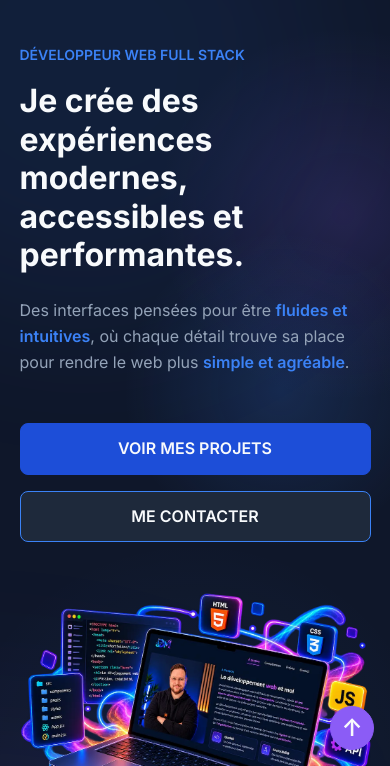
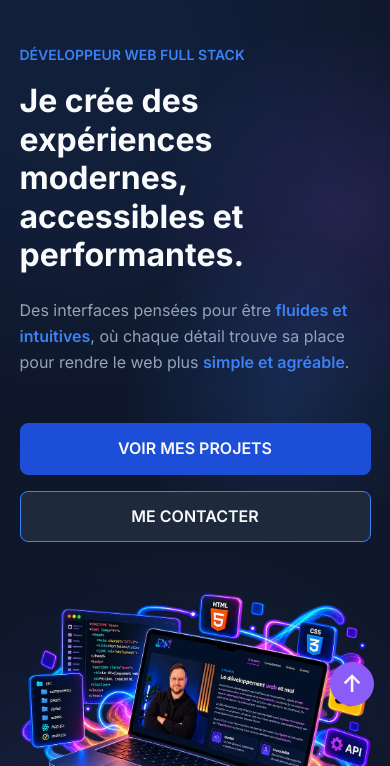
Before and after one commit to Dadou-Wicket/portfolio, a website: page frontend/index.html in a window 390 px wide. Shown: the part 78-844 px from the top of the page. Drawn offline with Linux system fonts and the light colour scheme.

Commit message:
fix: adjust back-to-top button position

```diff
--- a/frontend/index.html
+++ b/frontend/index.html
@@ -559,7 +559,11 @@
         <p>© 2026 David Maron — Tous droits réservés.</p>
       </div>
     </footer>
-    <button class="back-to-top" type="button" aria-label="Retour en haut">
+    <button
+      class="back-to-top"
+      type="button"
+      aria-label="Retour en haut de la page"
+    >
       ↑
     </button>
     <script src="script.js"></script>
--- a/frontend/sass/style.scss
+++ b/frontend/sass/style.scss
@@ -76,7 +76,7 @@ p {
 .back-to-top {
   position: fixed;
   right: 24px;
-  bottom: 24px;
+  bottom: 60px;
   z-index: 1000;
   display: flex;
   align-items: center;
@@ -1056,7 +1056,7 @@ p {
 
   .back-to-top {
     right: 16px;
-    bottom: 16px;
+    bottom: 60px;
     width: 44px;
     height: 44px;
   }
```
Also changed, not shown: frontend/css/style.css.
